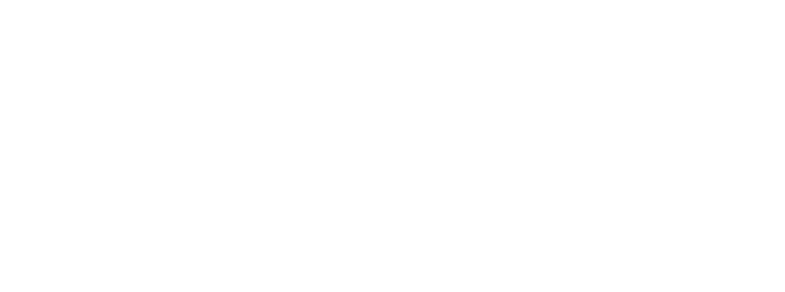
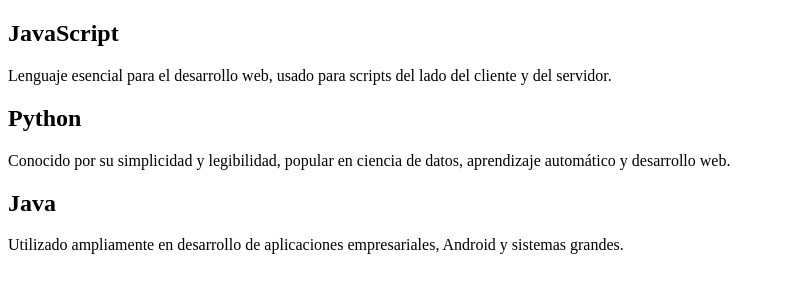
Before and after one commit to alisonMSalas/o-PracticaGit4A_SalasAlison, a plain HTML site: page experiencia.html in a window 1280 px wide. Shown: the whole page, without its empty margins (0-785 px from the left). Drawn offline with Linux system fonts and the light colour scheme.

Commit message:
Se agregó la experiencia de los lenguajes de programación.

```diff
--- a/experiencia.html
+++ b/experiencia.html
@@ -6,6 +6,13 @@
     <title>Document</title>
 </head>
 <body>
-
+    <section>
+        <h1>JavaScript </h1>
+        <p>Lenguaje esencial para el desarrollo web, usado para scripts del lado del cliente y del servidor.</p>
+        <h1>Python  </h1>
+        <p>Conocido por su simplicidad y legibilidad, popular en ciencia de datos, aprendizaje automático y desarrollo web.</p>
+        <h1>Java </h1>
+        <p>Utilizado ampliamente en desarrollo de aplicaciones empresariales, Android y sistemas grandes.</p>
+    </section>
 </body>
 </html>
```
